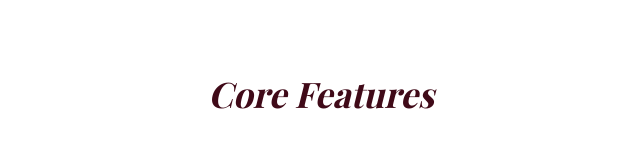
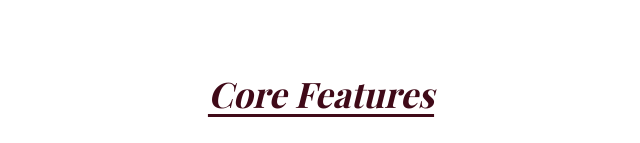
Before and after one commit to shabbirtawar786-ops/PSRWEBSITES-, a plain HTML site: page fee.html in a window 1280 px wide. Shown: the part 809-952 px from the top of the page, 319-959 px from the left. Drawn offline with nearby package versions, Linux system fonts and the light colour scheme.

Commit message:
go
goa gone

```diff
--- a/fee.html
+++ b/fee.html
@@ -282,6 +282,7 @@
           <strong>Email:</strong><br />
           <a href="mailto:psrcomputers@gmail.com">psrcomputers@gmail.com</a><br />
           <a href="mailto:sudeep.palimar@psrcomputers.com">sudeep.palimar@psrcomputers.com</a><br />
+          <a href="mailto:support@psrcomputers.com">support@psrcomputers.com</a><br />
 
         </div>
         <div>
--- a/product-style.css
+++ b/product-style.css
@@ -235,6 +235,19 @@
   text-justify: inter-word;
   font-size: 1.10rem;
 }
+.features h2 {
+  text-align: center;
+  font-size: 2.2rem;
+  color: var(--primary-dark);
+  margin-bottom: 40px;
+  font-style: italic;
+  font-family: 'Playfair Display', serif;
+
+  text-decoration: underline;           /* <-- add this */
+  text-decoration-color: var(--primary-dark); /* <-- same color */
+  text-underline-offset: 6px;           /* better spacing from text */
+}
+
 
 /* =========================================
    CTA SECTION (Maroon Themed)
```
Also changed, not shown: company.html (+1 -0 lines), contactus.html (+3 -1 lines), contax.html (+1 -0 lines), exam.html (+1 -0 lines), index.html (+1 -0 lines), inventory.html (+1 -0 lines), leavesoft.html (+1 -0 lines), library.html (+1 -0 lines), news.html (+1 -0 lines), paysoft.html (+1 -0 lines), pricing.html (+1 -0 lines), stusoft.html (+1 -0 lines), why-us.html (+1 -0 lines).
